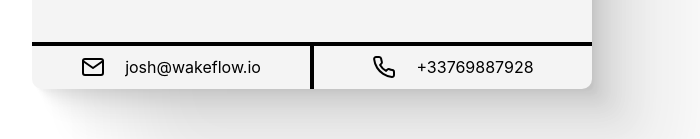
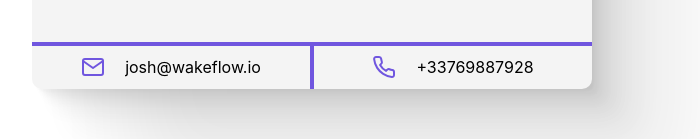
Before and after one commit to wakeflow/wakeflow-design, a React (Create React App) app: page / in a window 1280 px wide. Shown: the part 455-594 px from the top of the page, without its empty margins (328-1028 px from the left). Built offline with nearby package versions, Linux system fonts and the light colour scheme.

Commit message:
Card almost fin

```diff
--- a/src/App.js
+++ b/src/App.js
@@ -18,7 +18,7 @@ function App() {
       {/* <DownloadButton/> */}
       {/* <Loader/> */}
       {/* <Map pin={ { color: `blue`,lat: `51.525261`,lng: `-0.167490` } } apiKey='' /> */}
-      <ContactCard image="/JoshProfilePhoto_1.jpg" color={{ secondaryColor: `${lightPurple}`,textColor: `black` }} bio={pseudoBio}/>
+      <ContactCard image="/JoshProfilePhoto_1.jpg" color={{ primaryColor: ``,secondaryColor: `${lightPurple}`,textColor: `black` }} bio={pseudoBio}/>
     </Container>
   )
 }
--- a/src/components/biographyCard.js
+++ b/src/components/biographyCard.js
@@ -4,7 +4,7 @@ import styled from 'styled-components'
 const BiographyCard = ({ name,additionalDetails,links,color }) => {
 
   return (
-    <Container>
+    <Container textColor={color.textColor}>
       <Name>{name}</Name>
       <AdditionalDetails>{additionalDetails}</AdditionalDetails>
       <Links>
@@ -22,6 +22,7 @@ const Container = styled.div`
   display: flex;
   flex-direction: column;
   gap: 1rem;
+  color: ${p => p.textColor ? p.textColor : `black`};
 `
 const Name = styled.div`
   font-size: 1.8rem;
--- a/src/components/contactCard.js
+++ b/src/components/contactCard.js
@@ -11,7 +11,7 @@ const ContactCard = ({ image,color = { primaryColor: ``,secondaryColor: ``,textC
         <Image src={image} borderColor={color.secondaryColor}/>
         <BiographyCard name={bio.name} additionalDetails={bio.additionalDetails} links={bio.links} color={color}/>
       </FirstRow>
-      <EmailPhoneCard email={bio.email} phone={bio.phone}/>
+      <EmailPhoneCard email={bio.email} phone={bio.phone} color={color} />
     </Container>
   )
 }
--- a/src/components/emailPhoneCard.js
+++ b/src/components/emailPhoneCard.js
@@ -2,11 +2,21 @@ import React from 'react'
 import { Mail,Phone } from 'react-feather'
 import styled from 'styled-components'
 
-const EmailPhoneCard = ({ email,phone }) => {
+const EmailPhoneCard = ({ email,phone,color }) => {
+  const handleClick = clicked => {
+    const copyTextarea = document.querySelector(`#${clicked}`)
+    const range = document.createRange()
+    range.selectNode(copyTextarea)
+    window.getSelection().removeAllRanges()
+    window.getSelection().addRange(range)
+    document.execCommand(`copy`)
+    window.getSelection().removeAllRanges()
+  }
+
   return (
-    <Container>
-      <EmailContainer><Mail/>{email}</EmailContainer>
-      <PhoneContainer><Phone/>{phone}</PhoneContainer>
+    <Container borderColor={color.secondaryColor} textColor={color.textColor}>
+      <EmailContainer id='email' borderColor={color.secondaryColor} onClick={() => handleClick(`email`)}><Mail color={color.secondaryColor}/>{email}</EmailContainer>
+      <PhoneContainer id='phone' borderColor={color.secondaryColor} onClick={() => handleClick(`phone`)}><Phone color={color.secondaryColor}/>{phone}</PhoneContainer>
     </Container>
   )
 }
@@ -16,8 +26,9 @@ const Container = styled.div`
   display: flex;
   flex-direction: row;
   justify-content: space-evenly;
-  border-top: solid 4px black;
+  border-top: solid 4px ${p => p.borderColor ? p.borderColor : `black`};
   height: 15%;
+  color: ${p => p.textColor ? p.textColor : `black`};
 `
 const EmailContainer = styled.div`
   display: flex;
@@ -25,10 +36,13 @@ const EmailContainer = styled.div`
   align-items: center;
   gap: 20px;
   width: 100%;
-  border-right: solid 2px black;
+  border-right: solid 2px ${p => p.borderColor ? p.borderColor : `black`};
   @media only screen and (max-width: 600px){
     padding: 5px;
     gap: 10px;
+  }
+  &:hover{
+    cursor: pointer;
   }
 `
 const PhoneContainer = styled.div`
@@ -38,9 +52,12 @@ const PhoneContainer = styled.div`
   gap: 20px;
   width: 100%;
   text-align: center;
-  border-left: solid 2px black;
+  border-left: solid 2px ${p => p.borderColor ? p.borderColor : `black`};
   @media only screen and (max-width: 600px){
     padding: 5px;
     gap: 10px;
   }
+  &:hover{
+    cursor: pointer;
+  }
 `
```
